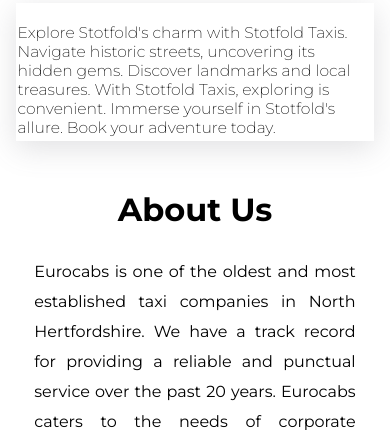
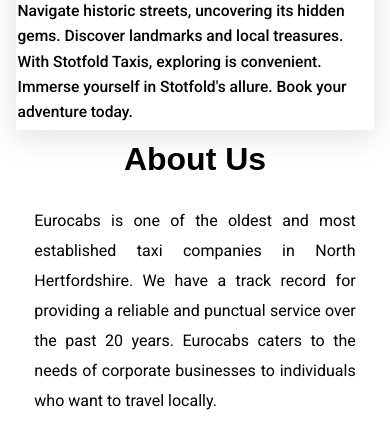
Before and after one commit to thesolomon1331/euro19, a Django app: page / in a window 390 px wide. Shown: the part 4087-4517 px from the top of the page. Run offline with Django 5.2, Linux system fonts and the light colour scheme; data comes from the database, SQL or seed files in the repository; parts of the project's set-up code (start-up, migrations or seed data) failed here and were passed over; some libraries are stand-ins or nearby versions.

Commit message:
new style appied

```diff
--- a/static/assets/css/style.css
+++ b/static/assets/css/style.css
@@ -1,22 +1,21 @@
-@import url("https://fonts.googleapis.com/css2?family=Lato:wght@300;400&family=Montserrat:wght@200;300;400;700;800&family=Roboto:wght@300;400&display=swap");
-@import url("https://fonts.googleapis.com/css2?family=Noto+Sans:wght@200;400;500&display=swap");
+@import url("https://fonts.googleapis.com/css2?family=Roboto:ital,wght@0,100;0,300;0,400;0,500;0,700;0,900;1,100;1,300;1,400;1,500;1,700;1,900&family=Work+Sans:wght@100;200;300;400;500;600;700;800;900&display=swap");
+
 * {
   margin: 0;
   padding: 0;
   -webkit-box-sizing: border-box;
   box-sizing: border-box;
-  text-decoration: none;
-  font-family: "Montserrat", sans-serif;
+  text-decoration: none ;
+   font-family: "Roboto", sans-serif;
 }
 
 html,
 body {
-  scroll-behavior: smooth;
   height: 100%;
   width: 100%;
-  background: #ffffff;
+  scroll-behavior: smooth;
+  background: #ffffff;
 }
-
 ::-moz-selection {
   color: #000;
   background: #f7b928;
@@ -1171,6 +1170,8 @@
 .desc-div p {
   padding: 1vw 0.2vw 1vw 0.5vw;
   text-align: left;
+  font-weight: 500;
+  line-height: 1.5vw;
 }
 
 .areas img {
@@ -1236,4 +1237,8 @@
   .card-txt h2 {
     font-size: 6vw;
   }
+  .desc-div p {
+    padding: 1vw 0.2vw 1vw 0.5vw;
+    line-height:6.5vw;
+  }
 }
```
